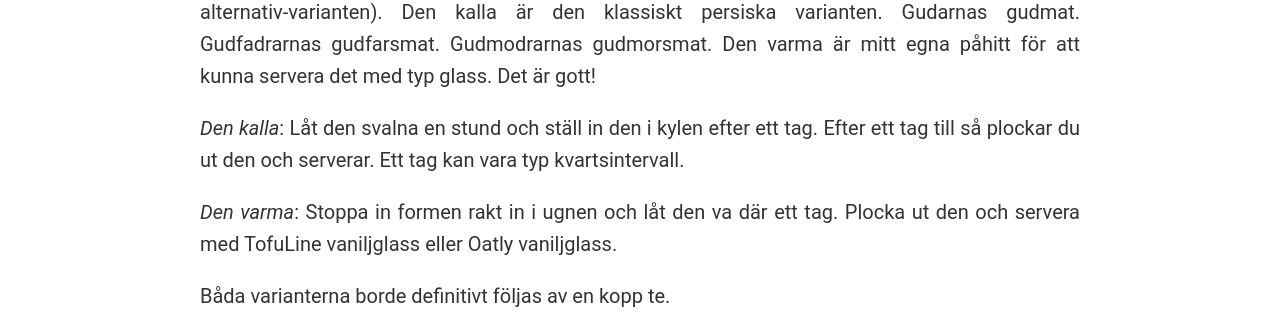
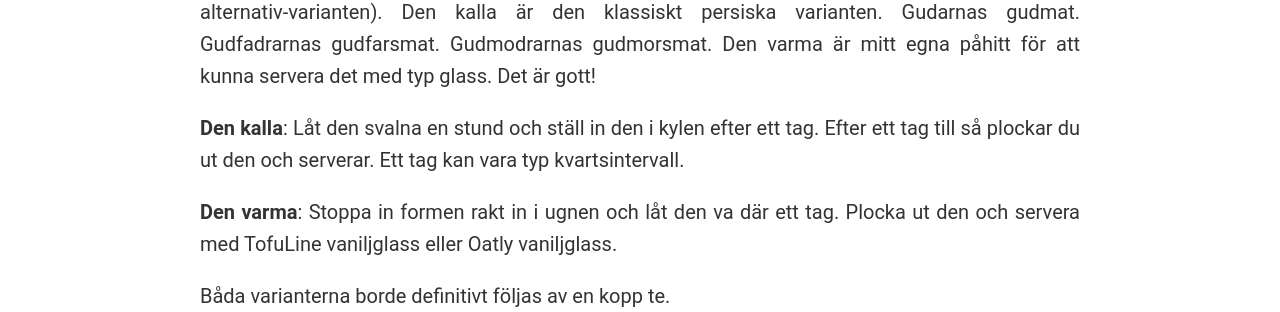
Before and after one commit to datasektionen/dbuggen, a Jekyll site: the page built from _posts/2015-12-01-sholeh-zard.md, in a window 1280 px wide. Shown: the part 2019-2331 px from the top of the page. Built offline with Jekyll 4.4.1, drawn with Linux system fonts in a browser that asks for light colours.

Commit message:
changed italic for bold emphasis

```diff
--- a/_posts/2015-12-01-sholeh-zard.md
+++ b/_posts/2015-12-01-sholeh-zard.md
@@ -38,9 +38,9 @@ Häll ut allt i en rund-ish form. Nu ska vi göra så att det ser snyggt ut! Gö
 
 Nu kan du gå med två varianter på denna efterrätt: den kalla (originalet) eller den varma (exotisk-alternativ-varianten). Den kalla är den klassiskt persiska varianten. Gudarnas gudmat. Gudfadrarnas gudfarsmat. Gudmodrarnas gudmorsmat. Den varma är mitt egna påhitt för att kunna servera det med typ glass. Det är gott!
 
-*Den kalla*: Låt den svalna en stund och ställ in den i kylen efter ett tag. Efter ett tag till så plockar du ut den och serverar. Ett tag kan vara typ kvartsintervall.
+**Den kalla**: Låt den svalna en stund och ställ in den i kylen efter ett tag. Efter ett tag till så plockar du ut den och serverar. Ett tag kan vara typ kvartsintervall.
 
-*Den varma*: Stoppa in formen rakt in i ugnen och låt den va där ett tag. Plocka ut den och servera med TofuLine vaniljglass eller Oatly vaniljglass.
+**Den varma**: Stoppa in formen rakt in i ugnen och låt den va där ett tag. Plocka ut den och servera med TofuLine vaniljglass eller Oatly vaniljglass.
 
 Båda varianterna borde definitivt följas av en kopp te.
 
```
